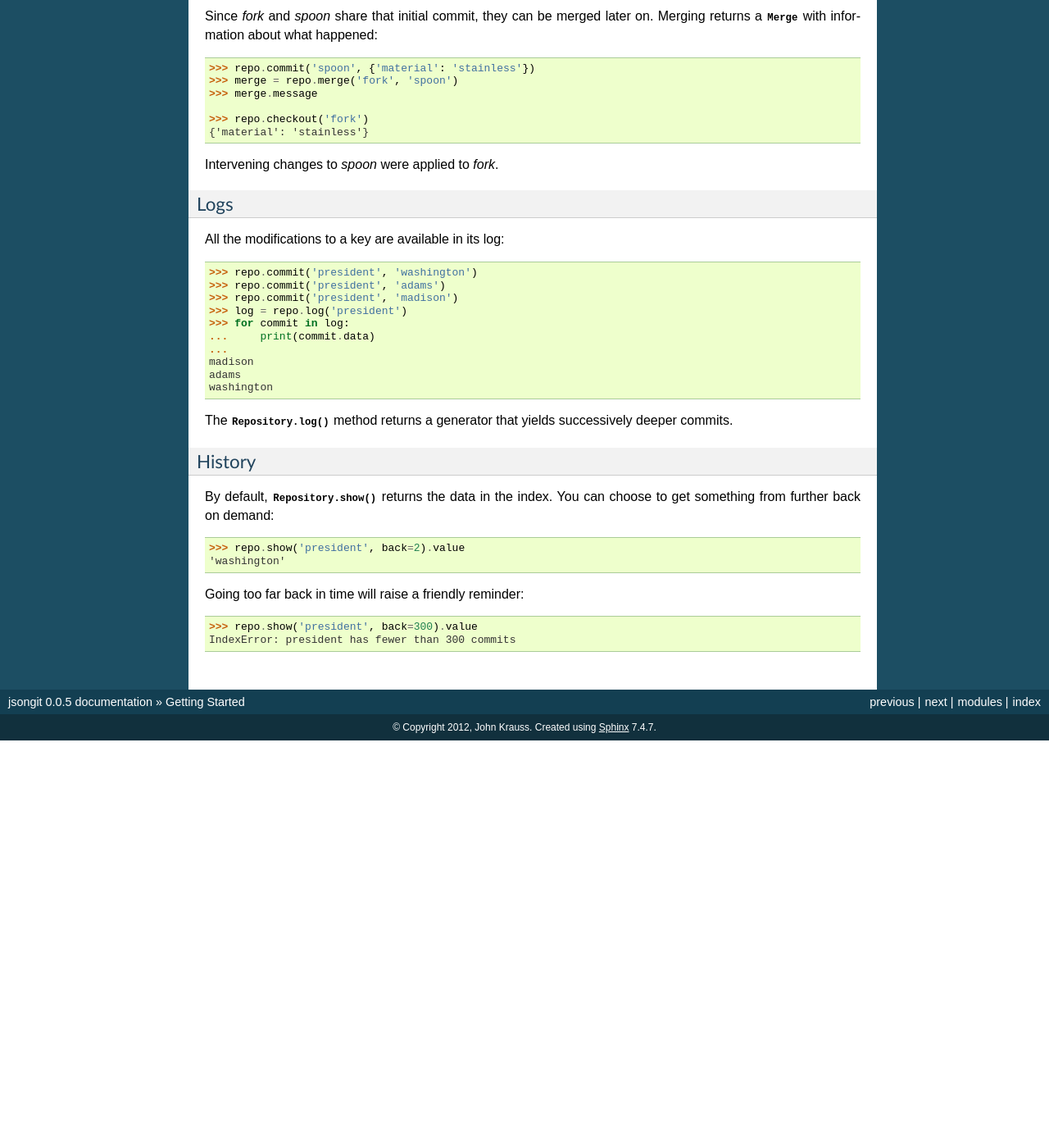
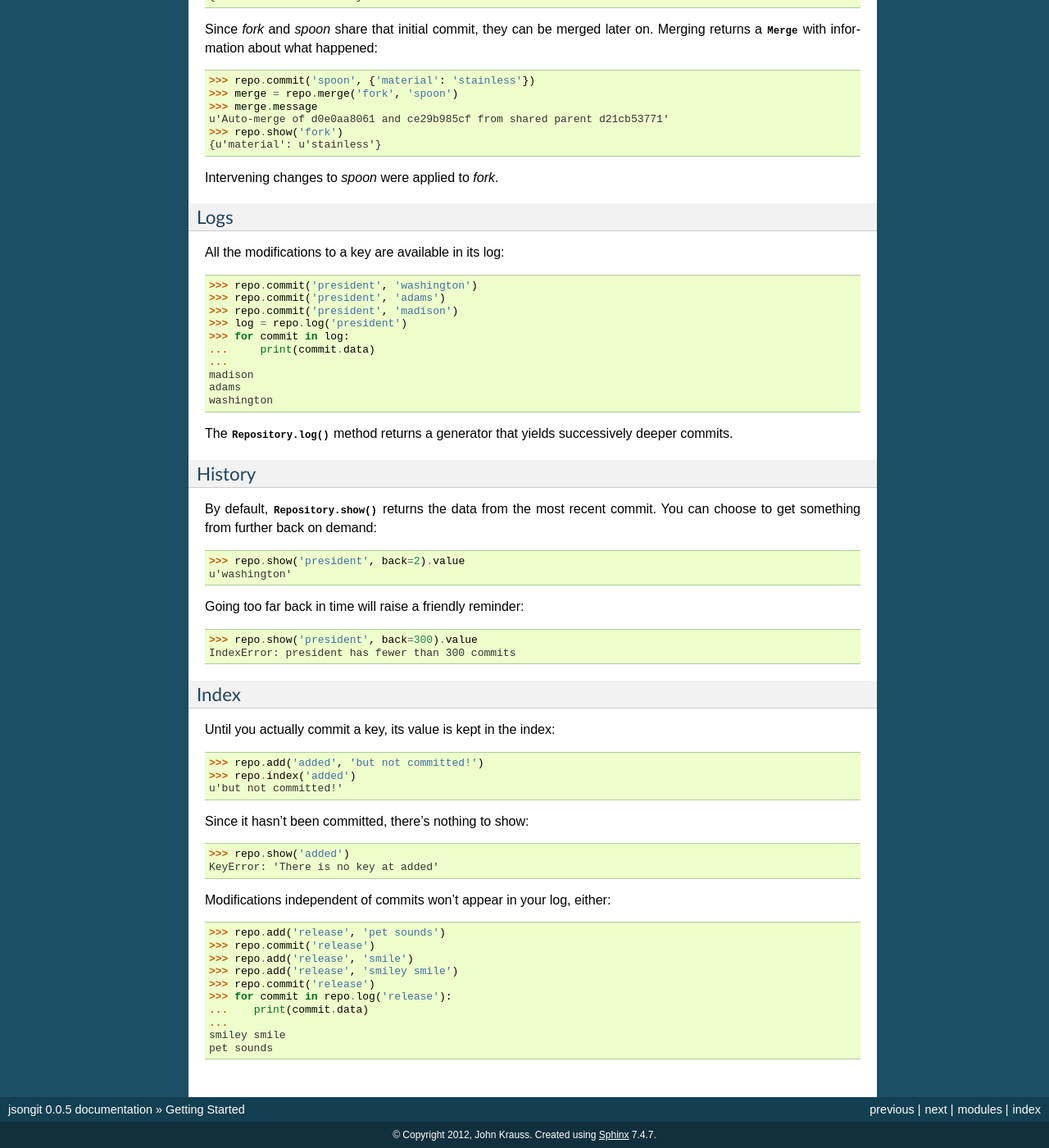
Before and after one commit to talos/jsongit, a Sphinx documentation site: the page built from docs/usage/start.rst, in a window 1280 px wide and 1400 px high, scrolled down 2084 px. Shown: the whole window at 82% size. Built offline with Sphinx 7.4.7, drawn with Linux system fonts in a browser that asks for light colours; before the commit the page ends 2987 px from its top, so only the background shows below that; some of the changed text lies outside the part shown.

Commit message:
updating docs

```diff
--- a/docs/usage/start.rst
+++ b/docs/usage/start.rst
@@ -65,7 +65,7 @@ Retrieving Data
 Pulling the data back out is a matter of retrieving the key's value::
 
     >>> foo = repo.show('foo')
-    'my very special bar'
+    u'my very special bar'
 
 The returned object is wrapped in an :class:`Value`. The data itself
 is contained in the :attr:`Value.data` property, which preserves the
@@ -96,11 +96,12 @@ Commit Data
 
 You can retrieve commit information on a key-by-key basis::
 
+    >>> repo.commit('foo', 'bar', message="leveraging fu")
     >>> commit = repo.head('foo')
     >>> commit.message
-    'adding foo'
+    u'leveraging fu'
     >>> commit.author.name
-    'Jon Q. User'
+    u'Jon Q. User'
     >>> commit.time
     1332438935L
 
@@ -111,9 +112,9 @@ Keys can be merged back together if they split from a single commit.  First,
 checkout an existing key into a new key::
 
     >>> repo.commit('spoon', {'material': 'silver'})
-    >>> repo.checkout('fork', 'spoon')
-    >>> repo.checkout('fork')
-    {'material': 'silver'}
+    >>> repo.checkout('spoon', 'fork')
+    >>> repo.show('fork')
+    {u'material': u'silver'}
 
 Since `fork` and `spoon` share that initial commit, they can be merged later
 on.  Merging returns a :class:`Merge` with information about what happened::
@@ -121,9 +122,9 @@ on.  Merging returns a :class:`Merge` with information about what happened::
     >>> repo.commit('spoon', {'material': 'stainless'})
     >>> merge = repo.merge('fork', 'spoon')
     >>> merge.message
-
-    >>> repo.checkout('fork')
-    {'material': 'stainless'}
+    u'Auto-merge of d0e0aa8061 and ce29b985cf from shared parent d21cb53771'
+    >>> repo.show('fork')
+    {u'material': u'stainless'}
 
 Intervening changes to `spoon` were applied to `fork`.
 
@@ -149,72 +150,40 @@ deeper commits.
 History
 ~~~~~~~
 
-By default, :func:`Repository.show` returns the data in the index.
-You can choose to get something from further back on demand::
+By default, :func:`Repository.show` returns the data from the most recent
+commit.  You can choose to get something from further back on demand::
 
     >>> repo.show('president', back=2).value
-    'washington'
+    u'washington'
 
 Going too far back in time will raise a friendly reminder::
 
     >>> repo.show('president', back=300).value
     IndexError: president has fewer than 300 commits
 
-.. Wrapped Object Interface
-.. ------------------------
-..
-.. While all JsonGit actions can be mapped to methods on the :class:`Repository`,
-.. it is often more convenient to keep a reference to a specific key, and call
-.. methods upon it instead.
-..
-.. Wrapped objects let you do just that::
-..
-..     >>> wrapped = repo.commit('parappa', {'activity': 'rapper'})
-..     >>> wrapped.key
-..     'parappa'
-..     >>> wrapped.value
-..     {'activity': 'rapper'}
-..     >>> wrapped['motto'] = 'I gotta believe!'
-..     >>> wrapped.commit()
-..     >>> repo.get('parappa').value
-..     {'motto': 'I gotta believe!', 'activity': 'rapper'}
-..
-.. Iteration
-.. ~~~~~~~~~
-..
-.. Wrapped dicts and lists can be modified and iterated just like native dicts
-.. and lists::
-..
-..     >>> for key in wrapped:
-..     ...     print(key, wrapped[key])
-..     ...
-..     ('motto', 'I gotta believe!')
-..     ('activity', 'rapper')
-..
-.. Commits and Dirt
-.. ~~~~~~~~~~~~~~~~
-..
-.. Until you call :func:`Object.commit`, any changes you've made to a wrapped
-.. object will not be saved in the repository.  You can avoid the overhead of a
-.. commit until you're ready.  Every wrapped object has a :attr:`Object.dirty`
-.. property to let you know if it is out of sync with the repository::
-..
-..     >>> wrapped['licensed'] = True
-..     >>> wrapped.dirty
-..     True
-..     >>> repo.get('parappa').value
-..     {'motto': 'I gotta believe!', 'activity': 'rapper'}
-..     >>> wrapped.commit()
-..     >>> wrapped.dirty
-..     False
-..     >>> repo.get('parappa').value
-..     {'motto': 'I gotta believe!', 'licensed': True, 'activity': 'rapper'}
-..
-.. .. _intuitive merging:
-..
-.. Intuitive Merging
-.. ~~~~~~~~~~~~~~~~~
-..
-.. .. Wrapped objects make it easier to fork, edit, and merge keys::
-..
-..
+Index
+~~~~~
+
+Until you actually commit a key, its value is kept in the index::
+
+    >>> repo.add('added', 'but not committed!')
+    >>> repo.index('added')
+    u'but not committed!'
+
+Since it hasn't been committed, there's nothing to show::
+
+    >>> repo.show('added')
+    KeyError: 'There is no key at added'
+
+Modifications independent of commits won't appear in your log, either::
+
+    >>> repo.add('release', 'pet sounds')
+    >>> repo.commit('release')
+    >>> repo.add('release', 'smile')
+    >>> repo.add('release', 'smiley smile')
+    >>> repo.commit('release')
+    >>> for commit in repo.log('release'):
+    ...    print(commit.data)
+    ...
+    smiley smile
+    pet sounds
```
Also changed, not shown: other parts of docs/usage/start.rst (+2 -2 lines), docs/index.rst (+10 -9 lines).
